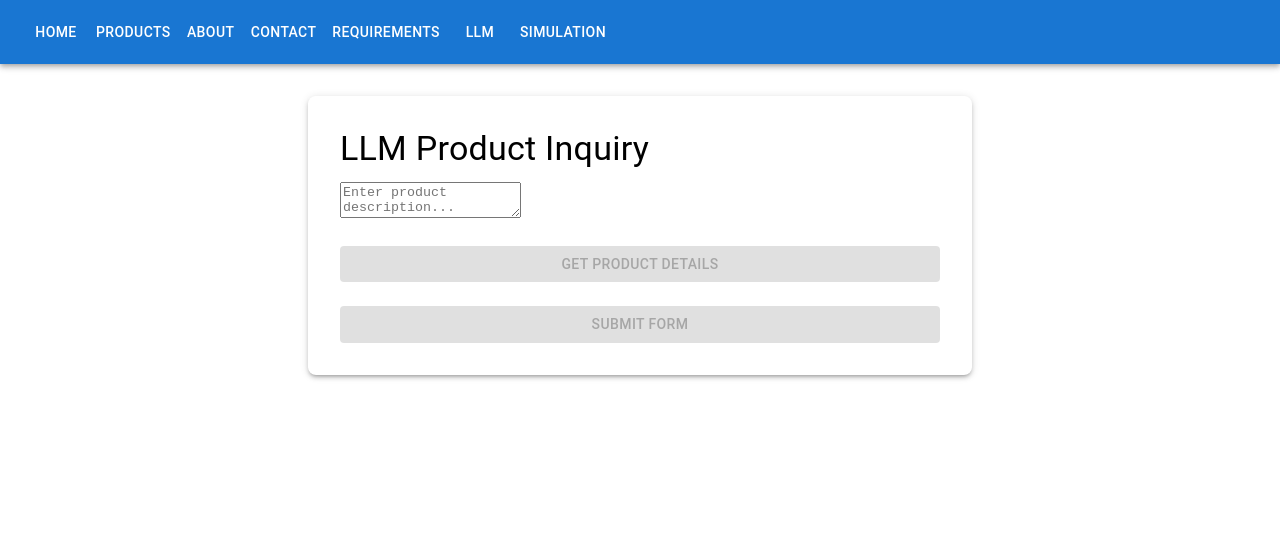
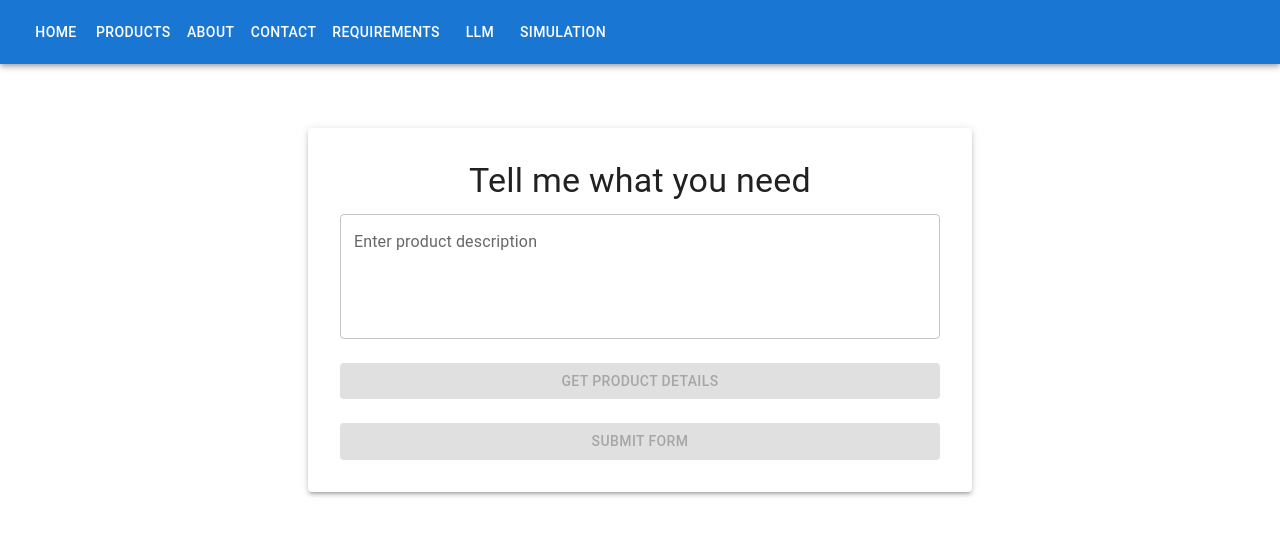
Before and after one commit to Chanuka-ChandraYapa/Machine_Customer, a React (Create React App) app in the folder ecommerce-frontend/: page /llm in a window 1280 px wide. Shown: the top 536 px of the page. Built offline with nearby package versions, Linux system fonts and the light colour scheme.

Commit message:
Update LLM page

```diff
--- a/ecommerce-frontend/src/pages/LLM.js
+++ b/ecommerce-frontend/src/pages/LLM.js
@@ -6,6 +6,8 @@ import {
     TextField,
     Grid,
     Divider,
+    CircularProgress,
+    Paper,
 } from "@mui/material";
 import { getProductList } from "../services/apiService";
 import { useNavigate } from "react-router-dom";
@@ -54,15 +56,12 @@ const LLM = () => {
     // Function to submit form
     const handleSubmit = async (e) => {
         e.preventDefault();
-        console.log("Form Data Submitted:", formData);
         try {
             const data = await sendProducts(products);
-            // Remove the products not in the data by checking their IDs
             const filteredProducts = products.filter((product) =>
                 data.some((p) => p.id === product.id)
             );
 
-            // Sort the filtered products based on the rank in the data array
             const sortedProducts = filteredProducts.sort((a, b) => {
                 const rankA = data.find((p) => p.id === a.id)?.rank;
                 const rankB = data.find((p) => p.id === b.id)?.rank;
@@ -75,7 +74,6 @@ const LLM = () => {
                 JSON.stringify(sortedProducts)
             );
             navigate(`/products?data=${encodedProducts}`);
-            console.log("Processed Products:", sortedProducts);
         } catch (error) {
             console.error(error.message);
         }
@@ -86,9 +84,6 @@ const LLM = () => {
         setLoading(true);
         try {
             const response = await getProductList(description);
-            console.log(response);
-
-            // Assuming response contains 'category', 'brand', and 'products' for extraction
             const {
                 category,
                 brand,
@@ -100,7 +95,6 @@ const LLM = () => {
                 quantity,
             } = response;
 
-            // Extracting relevant data
             setFormData((prevData) => ({
                 ...prevData,
                 category,
@@ -112,11 +106,8 @@ const LLM = () => {
                 minRating: minimum_rating,
             }));
 
-            // Fetch and set products based on category
             if (product_name) {
-                console.log("Fetching products for category:", product_name);
                 const fetchedProducts = await searchProducts(product_name);
-                console.log("Fetched Products:", fetchedProducts);
                 setProducts(fetchedProducts);
             }
         } catch (error) {
@@ -127,24 +118,19 @@ const LLM = () => {
     };
 
     return (
-        <div className="product-container">
-            <Box
-                sx={{
-                    maxWidth: 600,
-                    margin: "0 auto",
-                    padding: 4,
-                    boxShadow: 3,
-                    borderRadius: 2,
-                }}
-            >
-                <Typography variant="h4" gutterBottom>
-                    LLM Product Inquiry
+        <Box className="product-container" py={4}>
+            <Paper elevation={3} sx={{ maxWidth: 600, margin: "0 auto", padding: 4 }}>
+                <Typography variant="h4" align="center" gutterBottom>
+                    Tell me what you need
                 </Typography>
-                <textarea
-                    className="description-input"
-                    placeholder="Enter product description..."
+                <TextField
+                    label="Enter product description"
+                    multiline
+                    rows={4}
                     value={description}
                     onChange={(e) => setDescription(e.target.value)}
+                    fullWidth
+                    variant="outlined"
                 />
                 <Box mt={3}>
                     <Button
@@ -154,13 +140,12 @@ const LLM = () => {
                         disabled={loading || !description.trim()}
                         fullWidth
                     >
-                        {loading ? "Processing..." : "Get Product Details"}
+                        {loading ? <CircularProgress size={24} /> : "Get Product Details"}
                     </Button>
                 </Box>
 
-                {/* Display extracted product details */}
                 {formData.productName && (
-                    <Box mt={3}>
+                    <Box mt={4}>
                         <Typography variant="h6" gutterBottom>
                             Extracted Product Details
                         </Typography>
@@ -205,7 +190,6 @@ const LLM = () => {
                     </Box>
                 )}
 
-                {/* Adding form submission button */}
                 <Box mt={3}>
                     <Button
                         variant="contained"
@@ -217,8 +201,8 @@ const LLM = () => {
                         Submit Form
                     </Button>
                 </Box>
-            </Box>
-        </div>
+            </Paper>
+        </Box>
     );
 };
 
```
